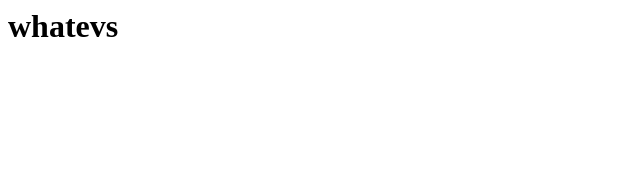
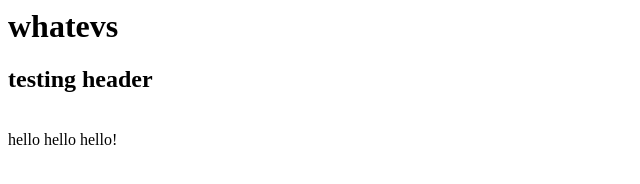
Before and after one commit to darcynz/test2, a plain HTML site: page index.html in a window 1280 px wide. Shown: the whole page, without its empty margins (0-640 px from the left). Drawn offline with Linux system fonts and the light colour scheme.

Commit message:
added index html

```diff
--- a/index.html
+++ b/index.html
@@ -5,5 +5,7 @@
   </head>
   <body>
     <h1>whatevs</h1>
+    <h2>testing header</h1>
+    <br>hello hello hello!
   </body>
 </html>
```
